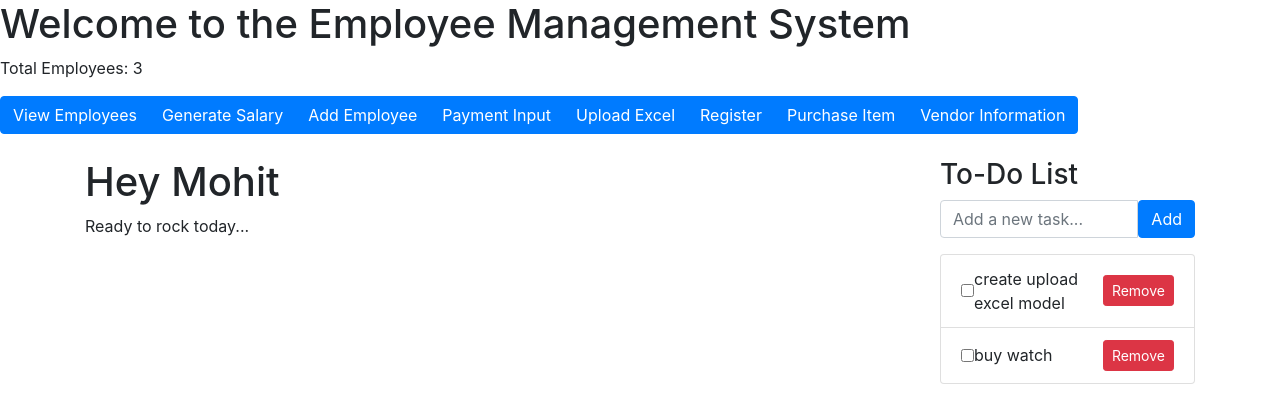
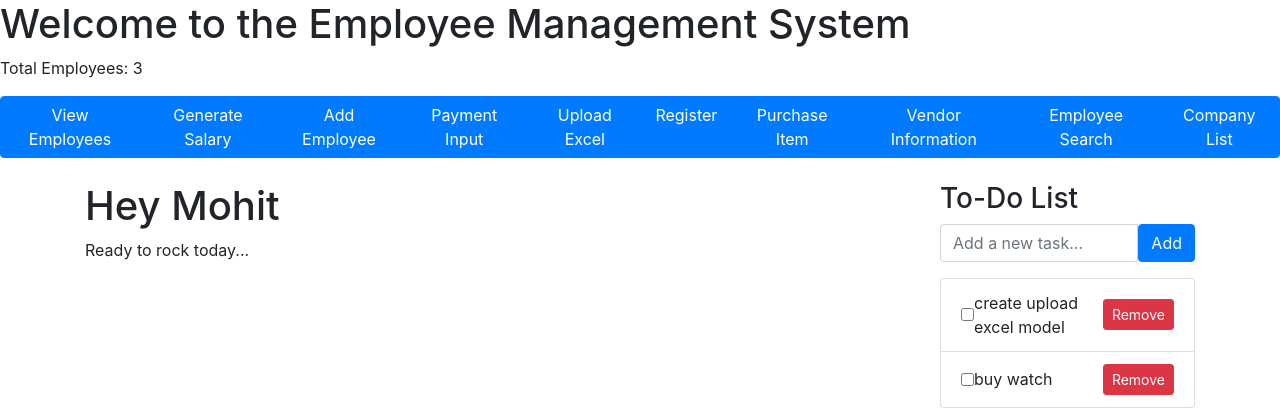
Before and after one commit to arush420/Project-X, a Django app: page / in a window 1280 px wide. Shown: the part 56-476 px from the top of the page. Run offline with Django 5.2, Linux system fonts and the light colour scheme; data comes from the database, SQL or seed files in the repository; both versions use the stored data as it was after the commit; some libraries are stand-ins or nearby versions.

Commit message:
Company list added

```diff
--- a/salary_management/employees/forms.py
+++ b/salary_management/employees/forms.py
@@ -1,5 +1,5 @@
 from django import forms
-from .models import Employee, Task, Payment, PurchaseItem, VendorInformation
+from .models import Employee, Task, Payment, PurchaseItem, VendorInformation, Company
 from django.contrib.auth.forms import AuthenticationForm
 
 
@@ -52,3 +52,14 @@ class VendorInformationForm(forms.ModelForm):
             'vendor_id', 'firm_code', 'vendor_name', 'vendor_address', 'vendor_gst_number', 'vendor_account_number',
             'vendor_ifsc_code', 'vendor_contact_person_name', 'vendor_contact_person_number'
         ]
+
+
+# Adding company name to the main list
+class CompanyForm(forms.ModelForm):
+    class Meta:
+        model = Company
+        fields = ['name']
+
+
+class AddCompanyForm(forms.Form):
+    new_company_name = forms.CharField(max_length=100)
--- a/salary_management/employees/models.py
+++ b/salary_management/employees/models.py
@@ -132,3 +132,9 @@ class VendorInformation(models.Model):
 
     def __str__(self):
         return self.vendor_name
+
+
+class Company(models.Model):
+    name = models.CharField(max_length=100)
+    def __str__(self):
+        return self.name
--- a/salary_management/employees/templates/employees/home.html
+++ b/salary_management/employees/templates/employees/home.html
@@ -18,6 +18,8 @@
         <a href="{% url 'employees:register' %}" class="btn btn-primary">Register</a>
         <a href="{% url 'employees:purchase_item_input' %}" class="btn btn-primary">Purchase Item</a>
         <a href="{% url 'employees:vendor_information_input' %}" class="btn btn-primary">Vendor Information</a>
+        <a href="{% url 'employees:employee_search' %}" class="btn btn-primary">Employee Search</a>
+        <a href="{% url 'employees:company_list' %}" class="btn btn-primary">Company List</a>
     </div>
 
     <div class="container mt-4">
--- a/salary_management/employees/urls.py
+++ b/salary_management/employees/urls.py
@@ -1,9 +1,11 @@
 from django.urls import path
-from .views import EmployeeListView, GenerateSalaryView, add_employee, home, login_view, logout_view, register_view
+from .views import ( EmployeeListView, GenerateSalaryView, add_employee, home,
+    login_view, logout_view, register_view )
 from . import views
+
 urlpatterns = [
-    path('', EmployeeListView.as_view(), name='employee_list'),  # Correct name for the employee list
-    path('add_task/', views.add_task, name='add_task'),  # to add task
+    path('', EmployeeListView.as_view(), name='employee_list'),
+    path('add_task/', views.add_task, name='add_task'),
     path('complete_task/<int:task_id>/', views.complete_task, name='complete_task'),
     path('delete_task/<int:task_id>/', views.delete_task, name='delete_task'),
     path('generate_salary/', GenerateSalaryView.as_view(), name='generate_salary'),
@@ -17,4 +19,7 @@ urlpatterns = [
     path('dashboard/', views.dashboard_view, name='dashboard'),
     path('purchase-item-input/', views.purchase_item_input, name='purchase_item_input'),
     path('vendor-information-input/', views.vendor_information_input, name='vendor_information_input'),
+    path('employees/<str:employee_code>/', views.employee_detail, name='employee_detail'),
+    path('employee/search/', views.employee_search, name='employee_search'),
+    path('companies/', views.company_list, name='company_list'),
 ]
--- a/salary_management/employees/views.py
+++ b/salary_management/employees/views.py
@@ -2,7 +2,8 @@ from django.shortcuts import render, redirect, get_object_or_404
 from .models import Employee, Salary, Task, Profile, Payment, PurchaseItem, VendorInformation
 from django.db.models import Q
 from django.utils import timezone
-from .forms import EmployeeForm, TaskForm, ExcelUploadForm, PaymentForm, PurchaseItemForm, VendorInformationForm
+from .forms import EmployeeForm, TaskForm, ExcelUploadForm, PaymentForm, PurchaseItemForm, VendorInformationForm, \
+    CompanyForm, AddCompanyForm
 from django.views import View
 from django.views.generic import ListView
 from django.urls import reverse_lazy
@@ -10,7 +11,9 @@ import pandas as pd
 from django.core.files.storage import FileSystemStorage
 from django.contrib.auth.forms import UserCreationForm, AuthenticationForm
 from django.contrib.auth import login, logout
-from django.shortcuts import render, redirect
+from django.http import HttpResponseRedirect
+from django.urls import reverse
+
 
 
 class EmployeeListView(ListView):
@@ -30,6 +33,17 @@ class EmployeeListView(ListView):
         context = super().get_context_data(**kwargs)
         context['search_query'] = self.request.GET.get('search', '')
         return context
+
+
+def employee_detail(request, employee_code):
+    employee = get_object_or_404(Employee, employee_code=employee_code)
+    return render(request, 'employee_detail.html', {'employee': employee})
+
+def employee_search(request):
+    if request.method == "POST":
+        employee_code = request.POST.get('employee_code')
+        return HttpResponseRedirect(reverse('employees:employee_detail', args=[employee_code]))
+    return render(request, 'employees/employee_search.html')
 
 
 class GenerateSalaryView(View):
@@ -318,3 +332,29 @@ def vendor_information_input(request):
     vendor_information = VendorInformation.objects.all()
 
     return render(request, 'employees/vendor_information_input.html', {'form': form, 'vendor_information': vendor_information})
+
+
+def company_list(request):
+    companies = Company.objects.all()
+    company_form = CompanyForm()
+    add_company_form = AddCompanyForm()
+
+    if request.method == 'POST':
+        if 'add_company' in request.POST:
+            add_company_form = AddCompanyForm(request.POST)
+            if add_company_form.is_valid():
+                new_company_name = add_company_form.cleaned_data['new_company_name']
+                Company.objects.create(name=new_company_name)
+                return redirect('company_list')
+        else:
+            company_form = CompanyForm(request.POST)
+            if company_form.is_valid():
+                company_form.save()
+                return redirect('company_list')
+
+    context = {
+        'companies': companies,
+        'company_form': company_form,
+        'add_company_form': add_company_form,
+    }
+    return render(request, 'companies/company_list.html', context)
```
Also changed, not shown: salary_management/employees/templates/employees/company_list.html (added, +23 -0 lines), salary_management/employees/templates/employees/employee_detail.html (added, +16 -0 lines), salary_management/employees/templates/employees/employee_search.html (added, +12 -0 lines), salary_management/db.sqlite3, salary_management/employees/migrations/0008_company.py (added).
